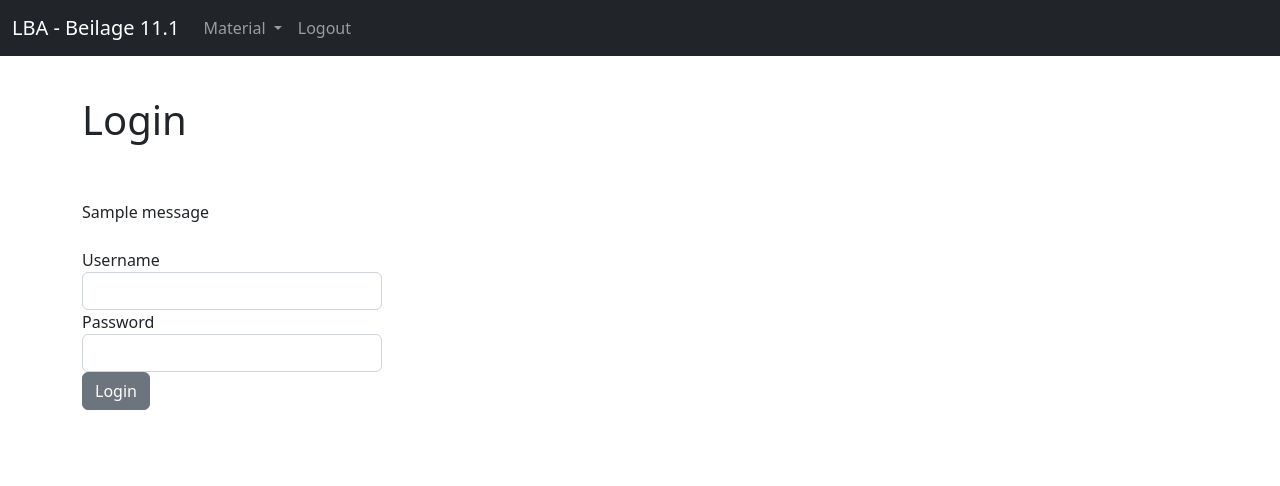
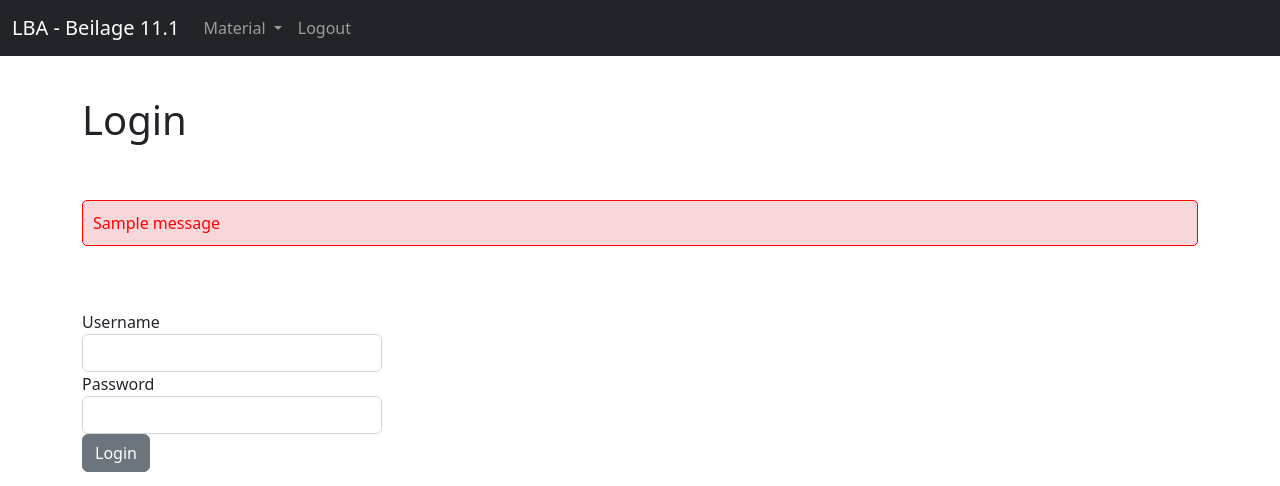
Before and after one commit to ycrausaz/b11.1, a Django app: page /login_user in a window 1280 px wide. Shown: the top 486 px of the page. Run offline with Django 5.2, Linux system fonts and the light colour scheme; one stand-in notice (Sample message) is shown; parts of the project's set-up code (start-up, migrations or seed data) failed here and were passed over; some libraries are stand-ins or nearby versions.

Commit message:
Added an error message when the login process doesn't succeed.

```diff
--- a/b11_1/templates/base_generic.html
+++ b/b11_1/templates/base_generic.html
@@ -93,6 +93,14 @@ label.required::after {
     color: red;
 }
 
+.alert-danger {
+    color: red;
+    border: 1px solid red;
+    padding: 10px;
+    background-color: #f8d7da;
+    border-radius: 5px;
+}
+
 </style>
 
 
--- a/b11_1/templates/login_user.html
+++ b/b11_1/templates/login_user.html
@@ -4,9 +4,11 @@
 <h1>Login</h1>
 <br/><br/>
     {% if messages %}
-        {% for message in messages %}
-            {{ message }}
-        {% endfor %}
+        <div class="message-container">
+            {% for message in messages %}
+                <div class="alert alert-danger">{{ message }}</div>
+            {% endfor %}
+        </div>
     {% endif %}
 <br/><br/>
 
--- a/b11_1/views.py
+++ b/b11_1/views.py
@@ -22,6 +22,7 @@ from django.utils import timezone
 from django.db.models.functions import Cast
 from django.db.models import IntegerField
 from .export_utils import export_to_excel
+from django.contrib import messages
 import re
 from .mixins import FormValidMixin
 
@@ -31,6 +32,11 @@ def home(request):
    return redirect('list-material')
 
 class CustomLoginView(LoginView):
+    template_name = 'login_user.html'
+    def form_invalid(self, form):
+        messages.error(self.request, "Benutzername und/oder Passwort ungültig.")
+        return self.render_to_response(self.get_context_data(form=form))
+
     def form_valid(self, form):
         response = super().form_valid(form)
         if self.request.user.groups.filter(name='grIL').exists():
```
